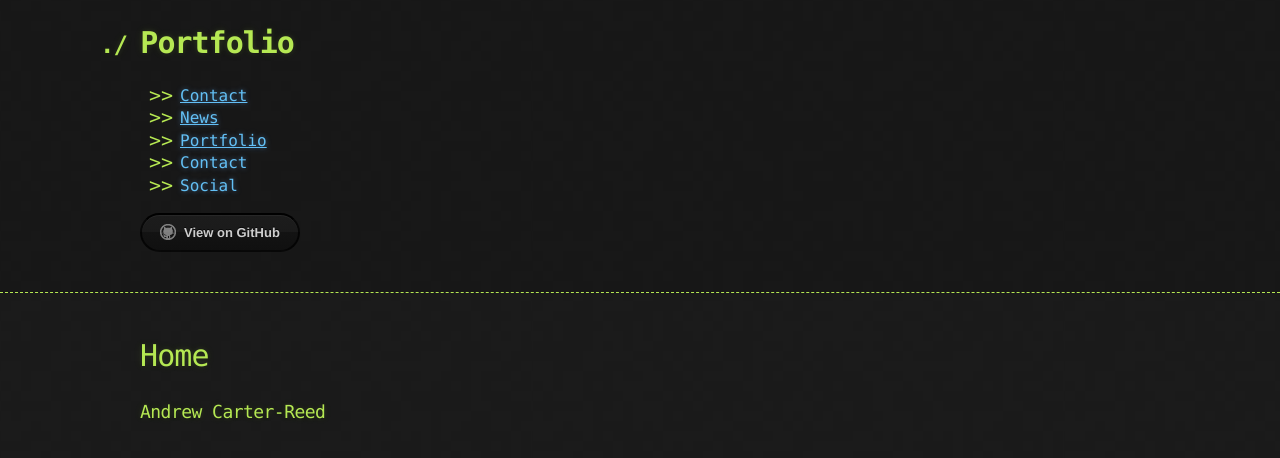
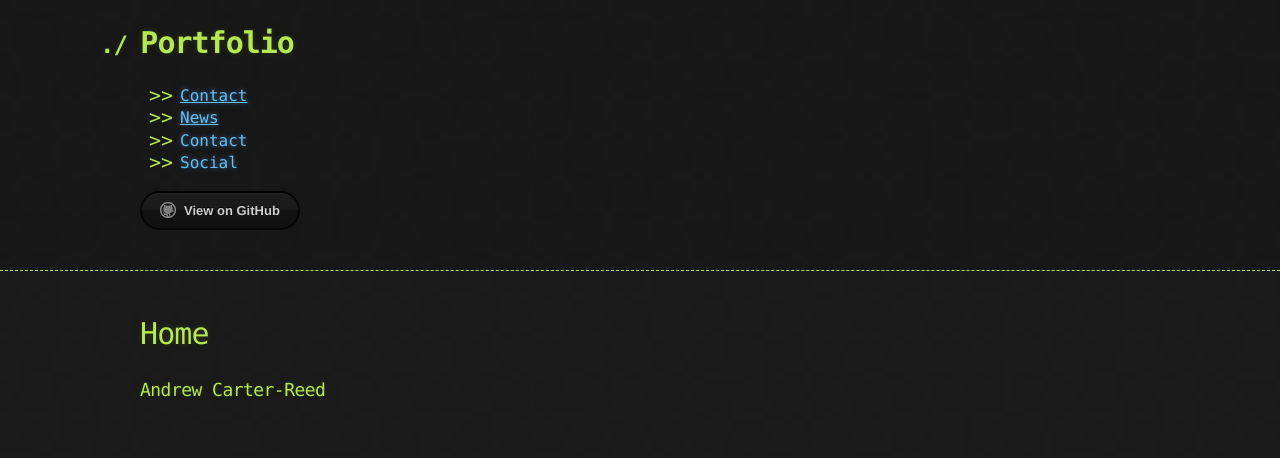
Before and after one commit to OFGAMINGXV/Portfolio, a Jekyll site: the page built from index.md, in a window 1280 px wide. Shown: the top 458 px of the page. Built offline with Jekyll 4.4.1, drawn with Linux system fonts in a browser that asks for light colours; our own code applies the rules of GitHub Pages for plain Markdown files; the repository's description, which GitHub fills in, is left out.

Commit message:
Update nav.html

```diff
--- a/_includes/nav.html
+++ b/_includes/nav.html
@@ -6,9 +6,6 @@
   <a href="news.html">News</a>
  </li>
  <li>
-<a href="/Porfolio/portfolio">Portfolio</a>
-</li>
-<li>
   <a herf="contact.html">Contact</a>
  </li>
  <li>
```
Lines whose indentation alone changed are shown as unchanged.
